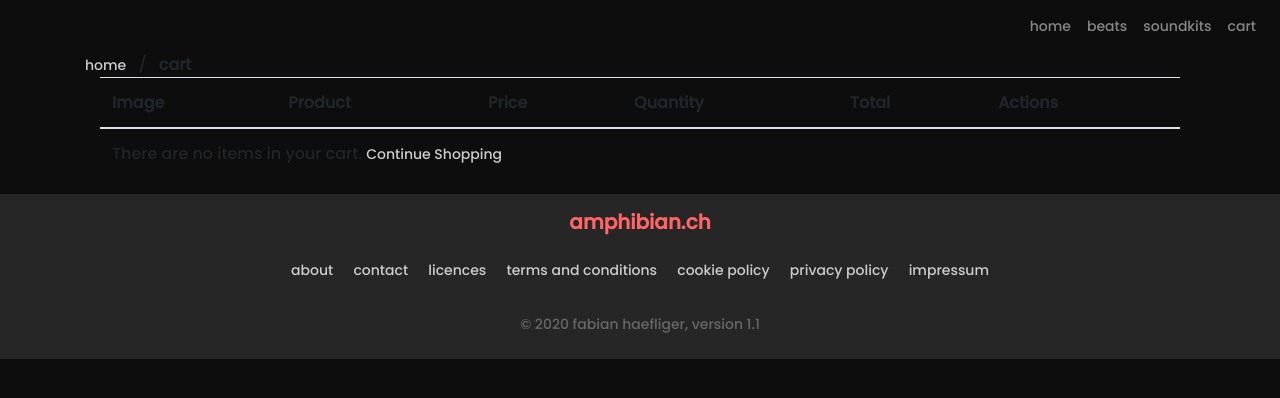
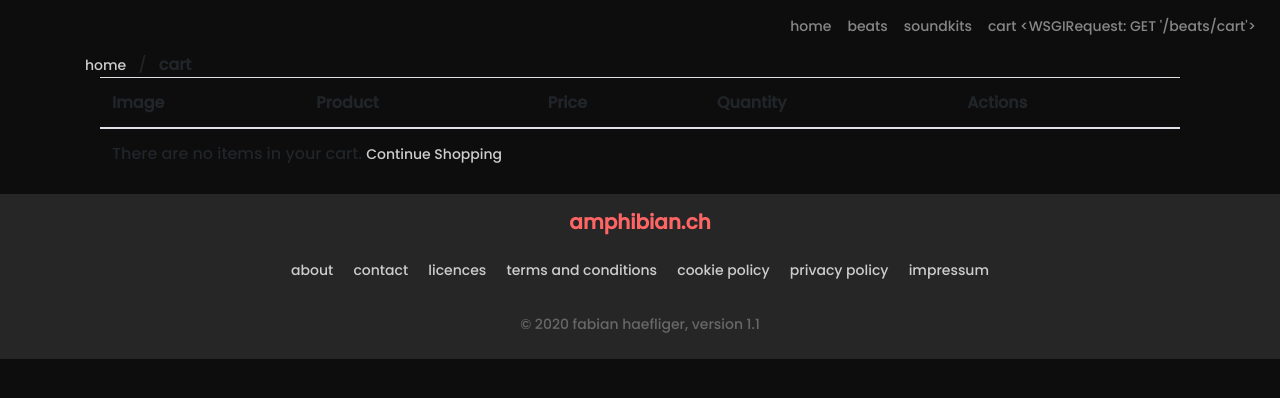
Before and after one commit to fabianhaef/amphibianecom, a Django app: page /beats/cart in a window 1280 px wide. Shown: the top 398 px of the page. Run offline with Django 3.2, Linux system fonts and the light colour scheme; data comes from the database, SQL or seed files in the repository; both versions use the stored data as it was after the commit; data that the repository does not hold is empty; some libraries are stand-ins or nearby versions.

Commit message:
cart view finished

```diff
--- a/cart/models.py
+++ b/cart/models.py
@@ -66,6 +66,13 @@
     def __str__(self):
         return self.product.title
 
+    def get_raw_total_item_price(self):
+        return self.product.price
+
+    def get_total_item_price(self):
+        price = self.get_raw_total_item_price()
+        return "{:.2f}".format(price / 100)
+
 
 class Order(models.Model):
     user = models.ForeignKey(User, blank=True, null=True, on_delete=models.CASCADE)
@@ -84,6 +91,23 @@
     def reference_number(self):
         return f"Order-{self.pk}"
 
+    def get_raw_subtotal(self):
+        total = 0
+        for order_item in self.items.all():
+            total += order_item.get_raw_total_item_price()
+        return total
+
+    def get_subtotal(self):
+        subtotal = self.get_raw_subtotal()
+        return "{:.2f}".format(subtotal / 100)
+
+    def get_raw_total(self):
+        subtotal = self.get_raw_subtotal()
+        return subtotal
+
+    def get_total(self):
+        total = self.get_raw_total()
+        return "{:.2f}".format(total / 100)
 
 class Payment(models.Model):
     order = models.ForeignKey(Order, on_delete=models.CASCADE, related_name='payments')
--- a/cart/utils.py
+++ b/cart/utils.py
@@ -7,15 +7,16 @@
     if order_id is None:
         order = Order()
         order.save()
-        request.session['order_id'] = order_id
+        request.session['order_id'] = order.id
 
     else:
         try:
             order = Order.objects.get(id=order_id, ordered=False)
+
         except Order.DoesNotExist:
             order = Order()
             order.save()
-            request.session['order_id'] = order_id
+            request.session['order_id'] = order.id
 
     if request.user.is_authenticated and order.user is None:
         order.user = request.user
--- a/cart/views.py
+++ b/cart/views.py
@@ -32,7 +32,7 @@
 
         item_filter = order.items.filter(
             product=product,
-            licence_variation=form.cleaned_data['licence_variation']
+            licence_variation=form.cleaned_data['licence_variation'],
         )
         if item_filter.exists():
             item = item_filter.first()
--- a/templates/base.html
+++ b/templates/base.html
@@ -1,4 +1,5 @@
 {% load static %}
+{% load cart_template_tags %}
 <html>
 <head>
     <meta charset="UTF-8" />
@@ -37,7 +38,7 @@
               </li>
               <li>
                   <a href="" class="site-cart">
-                      <span><a class="nav-link" href="{% url 'cart:summary' %}">cart</a></span>
+                      <span><a class="nav-link" href="{% url 'cart:summary' %}">cart {{ request|cart_item_count }}</a></span>
                   </a>
               </li>
           </ul>
--- a/templates/cart/cart.html
+++ b/templates/cart/cart.html
@@ -24,7 +24,6 @@
                     <th>Product</th>
                     <th>Price</th>
                     <th>Quantity</th>
-                    <th>Total</th>
                     <th>Actions</th>
                 </tr>
                 </thead>
@@ -32,17 +31,17 @@
                 {% for item in order.items.all %}
                 <tr>
                     <td class="product-thumbnail">
-                        <img src="{{ item.product.image.url }}" alt="product-image" class="img-fluid">
+                        <img src="{{ item.product.image.url }}" class="img-fluid">
                     </td>
                     <td class="product-name">
-                        <h2>{{ item.product.title}}</h2>
-                        <small> {{ item.licence_variation.name }}</small>
+                        <h2 class="h5 text-black">{{ item.product.title }}</h2>
+                    </td>
+                    <td>${{ item.get_total_item_price }}</td>
+                    <td class="text-center">
+                        1
                     </td>
                     <td>
-                        ${{ item.product.get_price }}
-                    </td>
-                    <td>
-                        <a href="{% url 'cart:remove-from-cart' item-id }" class="btn btn-primary btn-sm">X</a>
+                        <a href="{% url 'cart:remove-from-cart' item.id %}" class="btn btn-primary btn-sm">X</a>
                     </td>
                 </tr>
                 {% empty %}
@@ -72,6 +71,29 @@
                                 <h3>Cart Totals</h3>
                             </div>
                         </div>
+
+                        <div class="row mb-3">
+                            <div class="col-md-6">
+                                <span class="">Subtotal</span>
+                            </div>
+                            <div class="col-md-6 text-right">
+                                ${{ order.get_subtotal }}
+                            </div>
+                        </div>
+                        <div class="row mb-5">
+                            <div class="col-md-6">
+                                <span class="">Total</span>
+                            </div>
+                            <div class="col-md-6 text-right">
+                                ${{ order.get_total }}
+                            </div>
+                        </div>
+                             <div class="row">
+                            <div class="col-md-12">
+                                <a href="#" class="btn btn-primary bt-lg py-3 btn-block">Proceed to checkout</a>
+                            </div>
+
+                        </div>
                     </div>
                 </div>
             </div>
```
Also changed, not shown: db.sqlite3.
